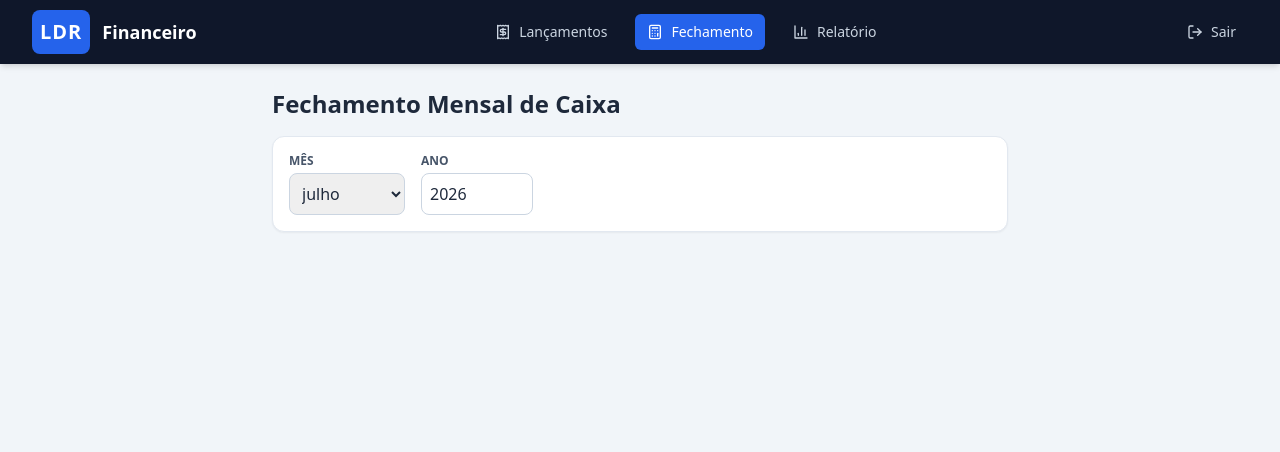
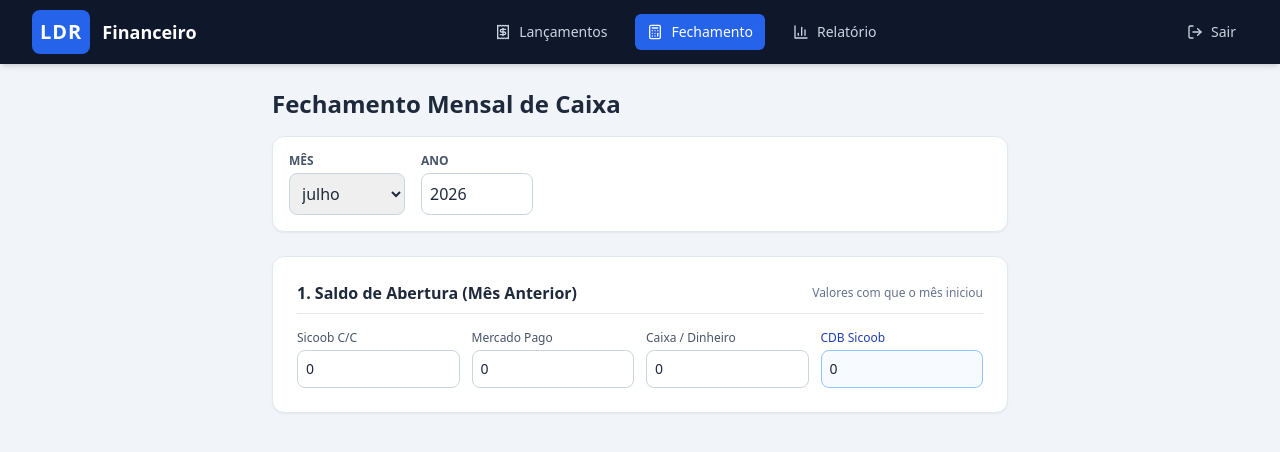
Before and after one commit to Cunha3307/ldr-financeiro, a Next.js app: page /fechamento in a window 1280 px wide. Shown: the top 452 px of the page. Built offline with nearby package versions, Linux system fonts and the light colour scheme; no server answers; the database is empty.

Commit message:
Update page.tsx

```diff
--- a/app/fechamento/page.tsx
+++ b/app/fechamento/page.tsx
@@ -12,6 +12,14 @@ export default function FechamentoPage() {
   const [carregando, setCarregando] = useState(false);
   const [mensagem, setMensagem] = useState({ tipo: '', texto: '' });
 
+  // Estado para edição do Saldo de Abertura / Anterior
+  const [saldoAbertura, setSaldoAbertura] = useState({
+    sicoob: 0,
+    mercadoPago: 0,
+    caixa: 0,
+    cdb: 0,
+  });
+
   useEffect(() => {
     carregarFechamento();
   }, [mes, ano]);
@@ -20,7 +28,7 @@ export default function FechamentoPage() {
     setCarregando(true);
     setResumo(null);
 
-    // Buscar Período
+    // 1. Buscar Período
     const { data: p } = await supabase
       .from('periodos')
       .select('*')
@@ -30,8 +38,20 @@ export default function FechamentoPage() {
 
     setPeriodo(p);
 
+    // Carregar Saldo de Abertura se existir
+    if (p?.saldo_abertura_json) {
+      setSaldoAbertura({
+        sicoob: Number(p.saldo_abertura_json.sicoob || 0),
+        mercadoPago: Number(p.saldo_abertura_json.mercadoPago || 0),
+        caixa: Number(p.saldo_abertura_json.caixa || 0),
+        cdb: Number(p.saldo_abertura_json.cdb || 0),
+      });
+    } else {
+      setSaldoAbertura({ sicoob: 0, mercadoPago: 0, caixa: 0, cdb: 0 });
+    }
+
     if (p) {
-      // Buscar Lançamentos do Período
+      // 2. Buscar Lançamentos do Período
       const { data: lancs } = await supabase
         .from('lancamentos')
         .select('*, categorias(nome, tipo), contas(id, nome)')
@@ -66,25 +86,14 @@ export default function FechamentoPage() {
           if (l.tipo === 'entrada') {
             totalGeralEntradas += val;
 
-            // Categorias de Entrada
-            if (catNome.includes('dízimo') || catNome.includes('dizimo')) {
-              dizimos += val;
-            } else if (catNome.includes('missões') || catNome.includes('missoes')) {
-              ofertasMissoes += val;
-            } else if (catNome.includes('especial') || catNome.includes('especiais')) {
-              ofertasEspeciais += val;
-            } else if (catNome.includes('bomber')) {
-              ofertasRedeBomber += val;
-            } else if (catNome.includes('oferta')) {
-              ofertas += val;
-            }
+            if (catNome.includes('dízimo') || catNome.includes('dizimo')) dizimos += val;
+            else if (catNome.includes('missões') || catNome.includes('missoes')) ofertasMissoes += val;
+            else if (catNome.includes('especial') || catNome.includes('especiais')) ofertasEspeciais += val;
+            else if (catNome.includes('bomber')) ofertasRedeBomber += val;
+            else if (catNome.includes('oferta')) ofertas += val;
 
-            // Entradas por Conta (Garante a separação de Sicoob e CDB Sicoob)
-            if (contaNome.includes('cdb')) {
-              entradasCDB += val;
-            } else if (contaNome.includes('sicoob')) {
-              entradasSicoob += val;
-            }
+            if (contaNome.includes('cdb')) entradasCDB += val;
+            else if (contaNome.includes('sicoob')) entradasSicoob += val;
 
             if (contaNome.includes('mercado') || contaNome.includes('pago')) entradasMercadoPago += val;
             if (contaNome.includes('caixa') || contaNome.includes('dinheiro')) entradasCaixa += val;
@@ -93,12 +102,8 @@ export default function FechamentoPage() {
           if (l.tipo === 'saida') {
             totalGeralSaidas += val;
 
-            // Saídas por Conta
-            if (contaNome.includes('cdb')) {
-              saidasCDB += val;
-            } else if (contaNome.includes('sicoob')) {
-              saidasSicoob += val;
-            }
+            if (contaNome.includes('cdb')) saidasCDB += val;
+            else if (contaNome.includes('sicoob')) saidasSicoob += val;
 
             if (contaNome.includes('mercado') || contaNome.includes('pago')) saidasMercadoPago += val;
             if (contaNome.includes('caixa') || contaNome.includes('dinheiro')) saidasCaixa += val;
@@ -120,20 +125,46 @@ export default function FechamentoPage() {
           saidasMercadoPago,
           saidasCaixa,
           saidasCDB,
-          saldoCDB: entradasCDB - saidasCDB,
           totalGeralSaidas,
-          saldoMes: totalGeralEntradas - totalGeralSaidas,
+          resultadoMes: totalGeralEntradas - totalGeralSaidas,
         });
       }
     }
     setCarregando(false);
   };
 
-  const fecharMesETransportarSaldo = async () => {
+  // Salvar/Atualizar Saldo Inicial do Mês
+  const salvarSaldoAbertura = async () => {
     if (!periodo) return;
     setCarregando(true);
 
+    const { error } = await supabase
+      .from('periodos')
+      .update({ saldo_abertura_json: saldoAbertura })
+      .eq('id', periodo.id);
+
+    if (error) {
+      setMensagem({ tipo: 'erro', texto: 'Erro ao salvar saldo inicial: ' + error.message });
+    } else {
+      setMensagem({ tipo: 'sucesso', texto: 'Saldo de abertura salvo com sucesso!' });
+    }
+    setCarregando(false);
+  };
+
+  // Fechar Mês e Transportar Saldos Finais
+  const fecharMesETransportarSaldo = async () => {
+    if (!periodo || !resumo) return;
+    setCarregando(true);
+
     const user = (await supabase.auth.getUser()).data.user;
+
+    // Calcular saldos finais de cada conta para transportar
+    const saldoFinalTransporte = {
+      sicoob: saldoAbertura.sicoob + resumo.entradasSicoob - resumo.saidasSicoob,
+      mercadoPago: saldoAbertura.mercadoPago + resumo.entradasMercadoPago - resumo.saidasMercadoPago,
+      caixa: saldoAbertura.caixa + resumo.entradasCaixa - resumo.saidasCaixa,
+      cdb: saldoAbertura.cdb + resumo.entradasCDB - resumo.saidasCDB,
+    };
 
     // 1. Atualizar o Período Atual para FECHADO
     const { error: errP } = await supabase
@@ -142,7 +173,7 @@ export default function FechamentoPage() {
         status: 'fechado',
         aprovado_por_tesoureiro: user?.id,
         aprovado_em: new Date().toISOString(),
-        saldo_fechamento_json: resumo,
+        saldo_fechamento_json: { ...resumo, saldoFinalTransporte },
       })
       .eq('id', periodo.id);
 
@@ -152,7 +183,7 @@ export default function FechamentoPage() {
       return;
     }
 
-    // 2. TRANSPORTE AUTOMÁTICO DE SALDO
+    // 2. TRANSPORTE AUTOMÁTICO DE SALDO PARA O PRÓXIMO MÊS
     const proximoMes = mes === 12 ? 1 : mes + 1;
     const proximoAno = mes === 12 ? ano + 1 : ano;
 
@@ -161,7 +192,7 @@ export default function FechamentoPage() {
         mes: proximoMes,
         ano: proximoAno,
         status: 'aberto',
-        saldo_abertura_json: resumo,
+        saldo_abertura_json: saldoFinalTransporte,
       },
       { onConflict: 'mes,ano' }
     );
@@ -171,12 +202,23 @@ export default function FechamentoPage() {
     } else {
       setMensagem({
         tipo: 'sucesso',
-        texto: `Mês ${mes}/${ano} FECHADO com sucesso! O saldo de abertura de ${proximoMes}/${proximoAno} foi gerado automaticamente.`,
+        texto: `Mês ${mes}/${ano} FECHADO com sucesso! O saldo final foi levado como abertura para ${proximoMes}/${proximoAno}.`,
       });
       carregarFechamento();
     }
     setCarregando(false);
   };
+
+  // Cálculo dos Saldos Finais Consolidados
+  const totalAbertura =
+    saldoAbertura.sicoob + saldoAbertura.mercadoPago + saldoAbertura.caixa + saldoAbertura.cdb;
+
+  const saldoFinalSicoob = saldoAbertura.sicoob + (resumo?.entradasSicoob || 0) - (resumo?.saidasSicoob || 0);
+  const saldoFinalMP = saldoAbertura.mercadoPago + (resumo?.entradasMercadoPago || 0) - (resumo?.saidasMercadoPago || 0);
+  const saldoFinalCaixa = saldoAbertura.caixa + (resumo?.entradasCaixa || 0) - (resumo?.saidasCaixa || 0);
+  const saldoFinalCDB = saldoAbertura.cdb + (resumo?.entradasCDB || 0) - (resumo?.saidasCDB || 0);
+
+  const saldoFinalTotal = totalAbertura + (resumo?.resultadoMes || 0);
 
   return (
     <div className="min-h-screen bg-slate-100 pb-12">
@@ -224,11 +266,78 @@ export default function FechamentoPage() {
           </div>
         )}
 
+        {/* 1. SEÇÃO DE SALDO INICIAL DO MÊS / SALDO ANTERIOR */}
+        <div className="bg-white p-6 rounded-xl shadow-sm border border-slate-200 mb-6 space-y-4">
+          <div className="flex justify-between items-center border-b pb-2">
+            <h2 className="text-base font-bold text-slate-800">
+              1. Saldo de Abertura (Mês Anterior)
+            </h2>
+            <span className="text-xs text-slate-500">Valores com que o mês iniciou</span>
+          </div>
+
+          <div className="grid grid-cols-2 sm:grid-cols-4 gap-3">
+            <div>
+              <label className="block text-xs text-slate-600 mb-1 font-medium">Sicoob C/C</label>
+              <input
+                type="number"
+                step="0.01"
+                disabled={periodo?.status === 'fechado'}
+                value={saldoAbertura.sicoob}
+                onChange={(e) => setSaldoAbertura({ ...saldoAbertura, sicoob: Number(e.target.value) })}
+                className="w-full border border-slate-300 rounded-lg p-2 text-sm text-slate-800 disabled:bg-slate-100"
+              />
+            </div>
+            <div>
+              <label className="block text-xs text-slate-600 mb-1 font-medium">Mercado Pago</label>
+              <input
+                type="number"
+                step="0.01"
+                disabled={periodo?.status === 'fechado'}
+                value={saldoAbertura.mercadoPago}
+                onChange={(e) => setSaldoAbertura({ ...saldoAbertura, mercadoPago: Number(e.target.value) })}
+                className="w-full border border-slate-300 rounded-lg p-2 text-sm text-slate-800 disabled:bg-slate-100"
+              />
+            </div>
+            <div>
+              <label className="block text-xs text-slate-600 mb-1 font-medium">Caixa / Dinheiro</label>
+              <input
+                type="number"
+                step="0.01"
+                disabled={periodo?.status === 'fechado'}
+                value={saldoAbertura.caixa}
+                onChange={(e) => setSaldoAbertura({ ...saldoAbertura, caixa: Number(e.target.value) })}
+                className="w-full border border-slate-300 rounded-lg p-2 text-sm text-slate-800 disabled:bg-slate-100"
+              />
+            </div>
+            <div>
+              <label className="block text-xs text-blue-800 mb-1 font-medium">CDB Sicoob</label>
+              <input
+                type="number"
+                step="0.01"
+                disabled={periodo?.status === 'fechado'}
+                value={saldoAbertura.cdb}
+                onChange={(e) => setSaldoAbertura({ ...saldoAbertura, cdb: Number(e.target.value) })}
+                className="w-full border border-blue-300 bg-blue-50/50 rounded-lg p-2 text-sm text-slate-800 disabled:bg-slate-100"
+              />
+            </div>
+          </div>
+
+          {periodo?.status === 'aberto' && (
+            <button
+              onClick={salvarSaldoAbertura}
+              className="text-xs bg-slate-200 hover:bg-slate-300 text-slate-800 font-semibold px-3 py-1.5 rounded transition"
+            >
+              Salvar Saldo Inicial
+            </button>
+          )}
+        </div>
+
+        {/* 2. DEMONSTRATIVO DO MÊS E SALDO FINAL */}
         {resumo && (
           <div className="bg-white p-6 rounded-xl shadow-sm border border-slate-200 space-y-6">
             <div className="flex justify-between items-center border-b pb-4">
               <h2 className="text-lg font-bold text-slate-800">
-                Resumo de Fechamento: {mes}/{ano}
+                2. Movimentação e Fechamento: {mes}/{ano}
               </h2>
               <span
                 className={`px-3 py-1 rounded-full text-xs font-bold uppercase ${
@@ -241,104 +350,68 @@ export default function FechamentoPage() {
               </span>
             </div>
 
-            {/* DEMONSTRATIVO DETALHADO */}
             <div className="space-y-2 text-sm text-slate-700">
               <div className="flex justify-between py-1 border-b border-slate-100">
                 <span>Total de Dízimos:</span>
                 <span className="font-semibold text-slate-900">R$ {resumo.dizimos.toFixed(2)}</span>
               </div>
-
               <div className="flex justify-between py-1 border-b border-slate-100">
                 <span>Total de Ofertas:</span>
                 <span className="font-semibold text-slate-900">R$ {resumo.ofertas.toFixed(2)}</span>
               </div>
-
               <div className="flex justify-between py-1 border-b border-slate-100">
                 <span>Oferta Missões:</span>
                 <span className="font-semibold text-slate-900">R$ {resumo.ofertasMissoes.toFixed(2)}</span>
               </div>
-
               <div className="flex justify-between py-1 border-b border-slate-100">
                 <span>Ofertas Especiais:</span>
                 <span className="font-semibold text-slate-900">R$ {resumo.ofertasEspeciais.toFixed(2)}</span>
               </div>
-
               <div className="flex justify-between py-1 border-b border-slate-100">
                 <span>Ofertas Rede Bomber:</span>
                 <span className="font-semibold text-slate-900">R$ {resumo.ofertasRedeBomber.toFixed(2)}</span>
               </div>
 
-              {/* ENTRADAS BANCÁRIAS */}
-              <div className="pt-2">
-                <div className="flex justify-between py-1.5 border-b border-slate-100 bg-slate-50 px-2 rounded">
-                  <span className="text-slate-600">Total Entradas Sicoob:</span>
-                  <span className="font-medium">R$ {resumo.entradasSicoob.toFixed(2)}</span>
+              {/* ENTRADAS E SAÍDAS DO MÊS */}
+              <div className="flex justify-between py-2 border-b border-slate-200 pt-3">
+                <span className="font-bold text-emerald-700">TOTAL DE ENTRADAS DO MÊS:</span>
+                <span className="font-bold text-emerald-700">R$ {resumo.totalGeralEntradas.toFixed(2)}</span>
+              </div>
+              <div className="flex justify-between py-2 border-b border-slate-200">
+                <span className="font-bold text-red-700">TOTAL DE SAÍDAS DO MÊS:</span>
+                <span className="font-bold text-red-700">R$ {resumo.totalGeralSaidas.toFixed(2)}</span>
+              </div>
+
+              {/* SALDO EM CADA CONTA NO FIM DO MÊS */}
+              <div className="pt-4 border-t space-y-2">
+                <h3 className="font-bold text-slate-800 text-xs uppercase tracking-wider mb-2">
+                  Saldo Acumulado Final (Abertura + Entradas - Saídas)
+                </h3>
+
+                <div className="flex justify-between py-1 px-2 bg-slate-50 rounded">
+                  <span>Sicoob C/C:</span>
+                  <span className="font-semibold">R$ {saldoFinalSicoob.toFixed(2)}</span>
                 </div>
-
-                <div className="flex justify-between py-1.5 border-b border-slate-100 bg-blue-50 px-2 rounded mt-1">
-                  <span className="text-blue-900 font-medium">Total Entradas CDB Sicoob:</span>
-                  <span className="font-medium text-blue-900">R$ {resumo.entradasCDB.toFixed(2)}</span>
+                <div className="flex justify-between py-1 px-2 bg-slate-50 rounded">
+                  <span>Mercado Pago:</span>
+                  <span className="font-semibold">R$ {saldoFinalMP.toFixed(2)}</span>
                 </div>
-
-                <div className="flex justify-between py-1.5 border-b border-slate-100 bg-slate-50 px-2 rounded mt-1">
-                  <span className="text-slate-600">Total Entradas Mercado Pago:</span>
-                  <span className="font-medium">R$ {resumo.entradasMercadoPago.toFixed(2)}</span>
+                <div className="flex justify-between py-1 px-2 bg-slate-50 rounded">
+                  <span>Caixa / Dinheiro:</span>
+                  <span className="font-semibold">R$ {saldoFinalCaixa.toFixed(2)}</span>
                 </div>
-
-                <div className="flex justify-between py-1.5 border-b border-slate-100 bg-slate-50 px-2 rounded mt-1">
-                  <span className="text-slate-600">Total Entradas Caixa:</span>
-                  <span className="font-medium">R$ {resumo.entradasCaixa.toFixed(2)}</span>
+                <div className="flex justify-between py-1 px-2 bg-blue-50 text-blue-900 rounded font-semibold">
+                  <span>CDB Sicoob:</span>
+                  <span>R$ {saldoFinalCDB.toFixed(2)}</span>
                 </div>
               </div>
 
-              {/* TOTAL GERAL ENTRADAS */}
-              <div className="flex justify-between py-2 border-b-2 border-slate-300 pt-3">
-                <span className="font-bold text-emerald-700 uppercase">Total Geral de Entradas:</span>
-                <span className="font-bold text-emerald-700 text-base">R$ {resumo.totalGeralEntradas.toFixed(2)}</span>
-              </div>
-
-              {/* SAÍDAS BANCÁRIAS */}
-              <div className="pt-2">
-                <div className="flex justify-between py-1.5 border-b border-slate-100 bg-red-50/40 px-2 rounded">
-                  <span className="text-slate-600">Total Saídas Sicoob:</span>
-                  <span className="font-medium">R$ {resumo.saidasSicoob.toFixed(2)}</span>
-                </div>
-
-                <div className="flex justify-between py-1.5 border-b border-slate-100 bg-blue-50/60 px-2 rounded mt-1">
-                  <span className="text-blue-900 font-medium">Total Saídas CDB Sicoob:</span>
-                  <span className="font-medium text-blue-900">R$ {resumo.saidasCDB.toFixed(2)}</span>
-                </div>
-
-                <div className="flex justify-between py-1.5 border-b border-slate-100 bg-red-50/40 px-2 rounded mt-1">
-                  <span className="text-slate-600">Total Saídas Mercado Pago:</span>
-                  <span className="font-medium">R$ {resumo.saidasMercadoPago.toFixed(2)}</span>
-                </div>
-
-                <div className="flex justify-between py-1.5 border-b border-slate-100 bg-red-50/40 px-2 rounded mt-1">
-                  <span className="text-slate-600">Total Saídas Caixa:</span>
-                  <span className="font-medium">R$ {resumo.saidasCaixa.toFixed(2)}</span>
-                </div>
-              </div>
-
-              {/* TOTAL GERAL SAÍDAS */}
-              <div className="flex justify-between py-2 border-b-2 border-slate-300 pt-3">
-                <span className="font-bold text-red-700 uppercase">Total Geral de Saídas:</span>
-                <span className="font-bold text-red-700 text-base">R$ {resumo.totalGeralSaidas.toFixed(2)}</span>
-              </div>
-
-              {/* SALDO CDB E SALDO MÊS */}
-              <div className="pt-2 space-y-2">
-                <div className="flex justify-between py-2 bg-blue-50 border border-blue-200 text-blue-900 px-4 rounded-lg text-sm font-semibold">
-                  <span>Movimentação/Saldo CDB Sicoob:</span>
-                  <span>R$ {resumo.saldoCDB.toFixed(2)}</span>
-                </div>
-
-                <div className="flex justify-between py-3 bg-slate-800 text-white px-4 rounded-lg text-lg font-bold shadow-sm">
-                  <span>Saldo Mês:</span>
-                  <span className={resumo.saldoMes >= 0 ? 'text-emerald-400' : 'text-red-400'}>
-                    R$ {resumo.saldoMes.toFixed(2)}
-                  </span>
-                </div>
+              {/* TOTAL GERAL EM CAIXA DA IGREJA */}
+              <div className="flex justify-between py-3 bg-slate-800 text-white px-4 rounded-lg text-lg font-bold mt-4 shadow-sm">
+                <span>Saldo Final Disponível Total:</span>
+                <span className={saldoFinalTotal >= 0 ? 'text-emerald-400' : 'text-red-400'}>
+                  R$ {saldoFinalTotal.toFixed(2)}
+                </span>
               </div>
             </div>
 
```
